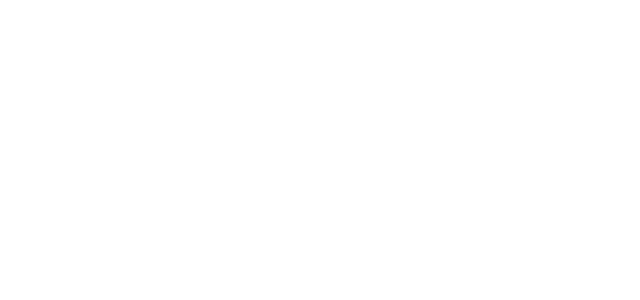
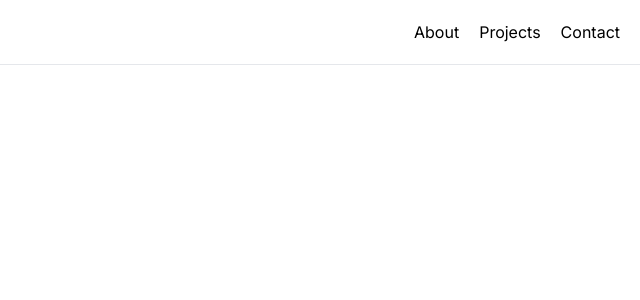
Before and after one commit to f-pistone/portfolio, a Next.js app: page / in a window 1280 px wide. Shown: the top 300 px of the page, without its empty margins (640-1280 px from the left). Built offline with nearby package versions, Linux system fonts and the light colour scheme.

Commit message:
ADD Header

```diff
--- a/app/layout.tsx
+++ b/app/layout.tsx
@@ -1,6 +1,7 @@
 import type { Metadata } from "next";
 import { Inter } from "next/font/google";
 import "./globals.css";
+import Header from "@/components/Header/Header";
 
 const inter = Inter({ subsets: ["latin"] });
 
@@ -16,7 +17,10 @@
 }>) {
   return (
     <html lang="en">
-      <body className={inter.className}>{children}</body>
+      <body className={inter.className}>
+        <Header></Header>
+        {children}
+      </body>
     </html>
   );
 }
--- /dev/null
+++ b/components/Header/Header.tsx
@@ -0,0 +1,9 @@
+import Navbar from "../Navbar/Navbar";
+
+export default function Header() {
+  return (
+    <header className="p-5 border-b">
+      <Navbar></Navbar>
+    </header>
+  );
+}
```
